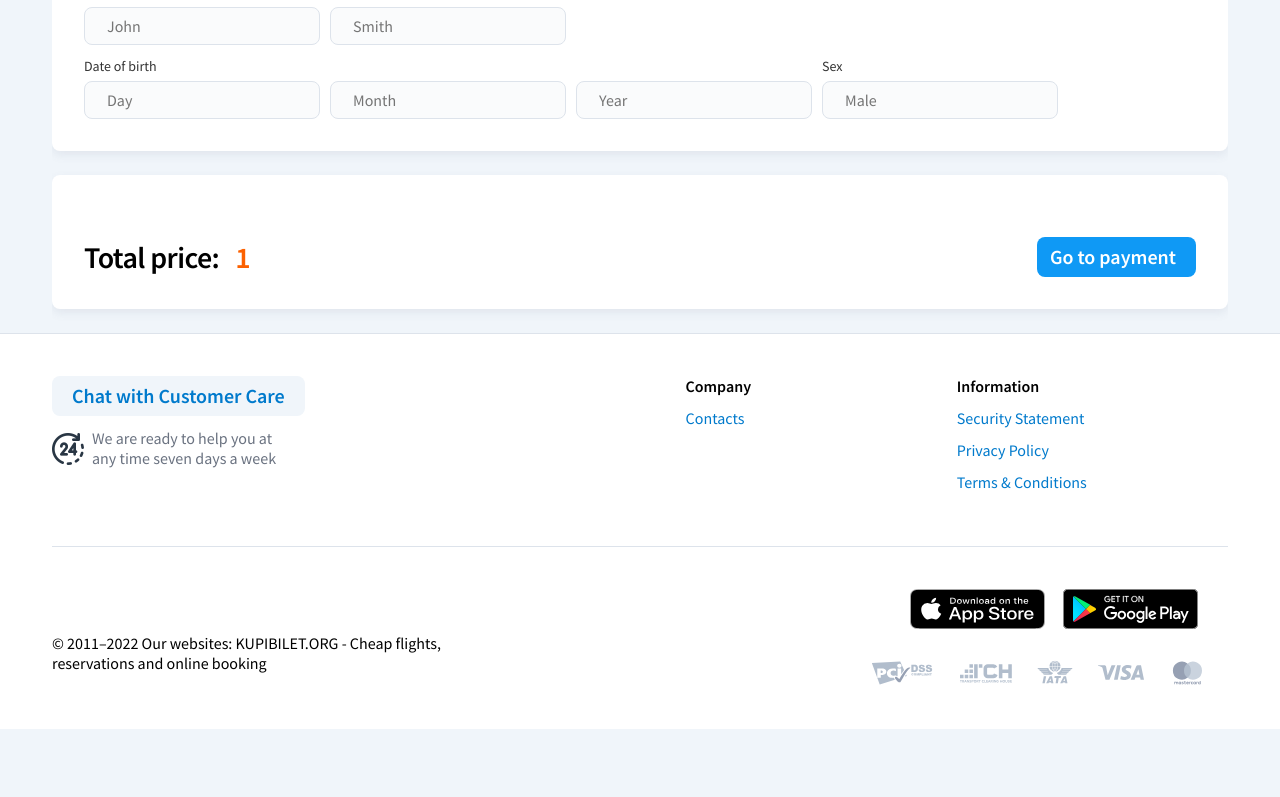
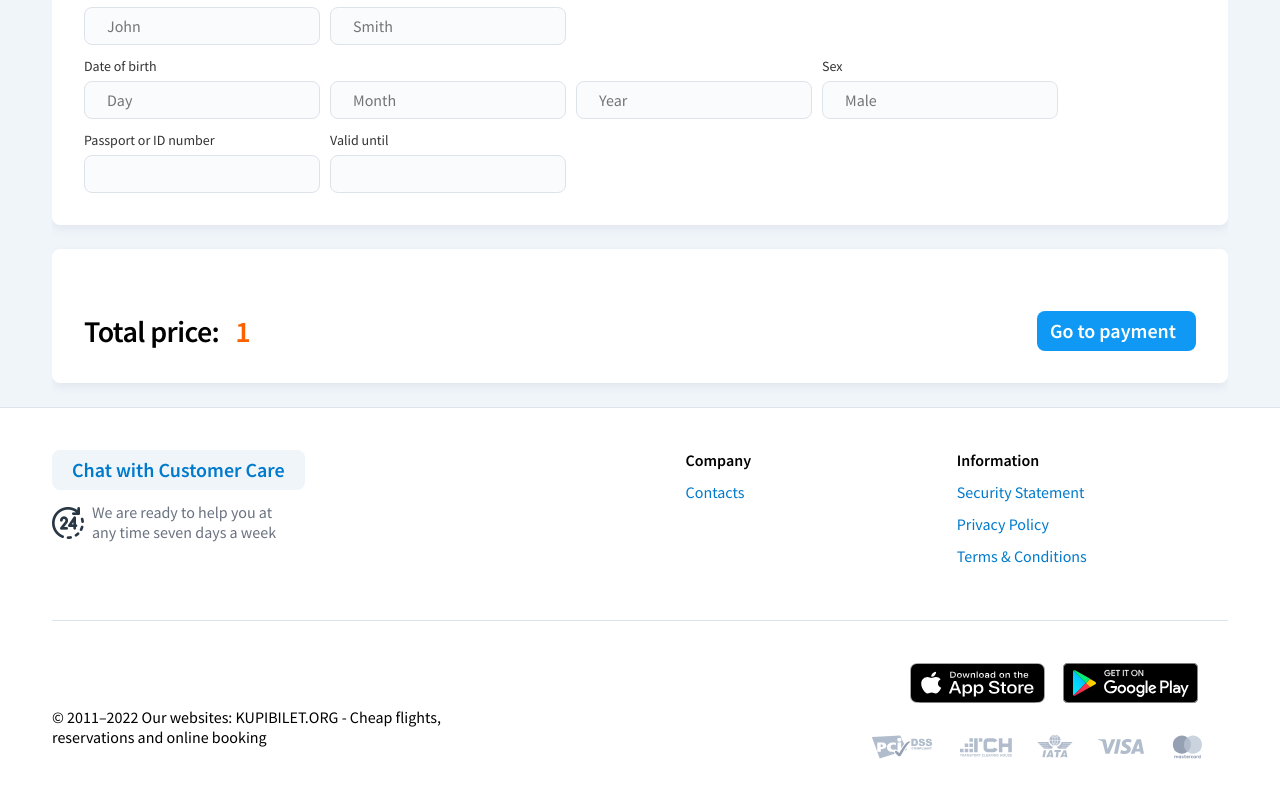
Before and after one commit to ClientDrov/kupi, a Vue app: page /summary/1/1/1/1/1/1/1/1/1 in a window 1280 px wide. Shown: the part 1504-2301 px from the top of the page. Before the commit the page ends 2233 px from the top, so only its background shows below. Built offline with nearby package versions, Linux system fonts and the light colour scheme.

Commit message:
Update Summary.vue

```diff
--- a/src/pages/Summary.vue
+++ b/src/pages/Summary.vue
@@ -278,6 +278,34 @@
                 <input
                   type="text"
                   placeholder="Male"
+                  autocomplete="no"
+                  class="input"
+                  value=""
+                />
+              </div>
+            </div>
+          </div>
+	  <div class="info__forms">
+            <div class="info__input">
+              <label for="null" class="info__label"
+                >Passport or ID number</label
+              >
+              <div class="input__wrapper">
+                <input
+                  type="text"
+                  placeholder=""
+                  autocomplete="no"
+                  class="input"
+                  value=""
+                />
+              </div>
+            </div>
+            <div class="info__input">
+              <label for="null" class="info__label">Valid until</label>
+              <div class="input__wrapper">
+                <input
+                  type="text"
+                  placeholder=""
                   autocomplete="no"
                   class="input"
                   value=""
```
